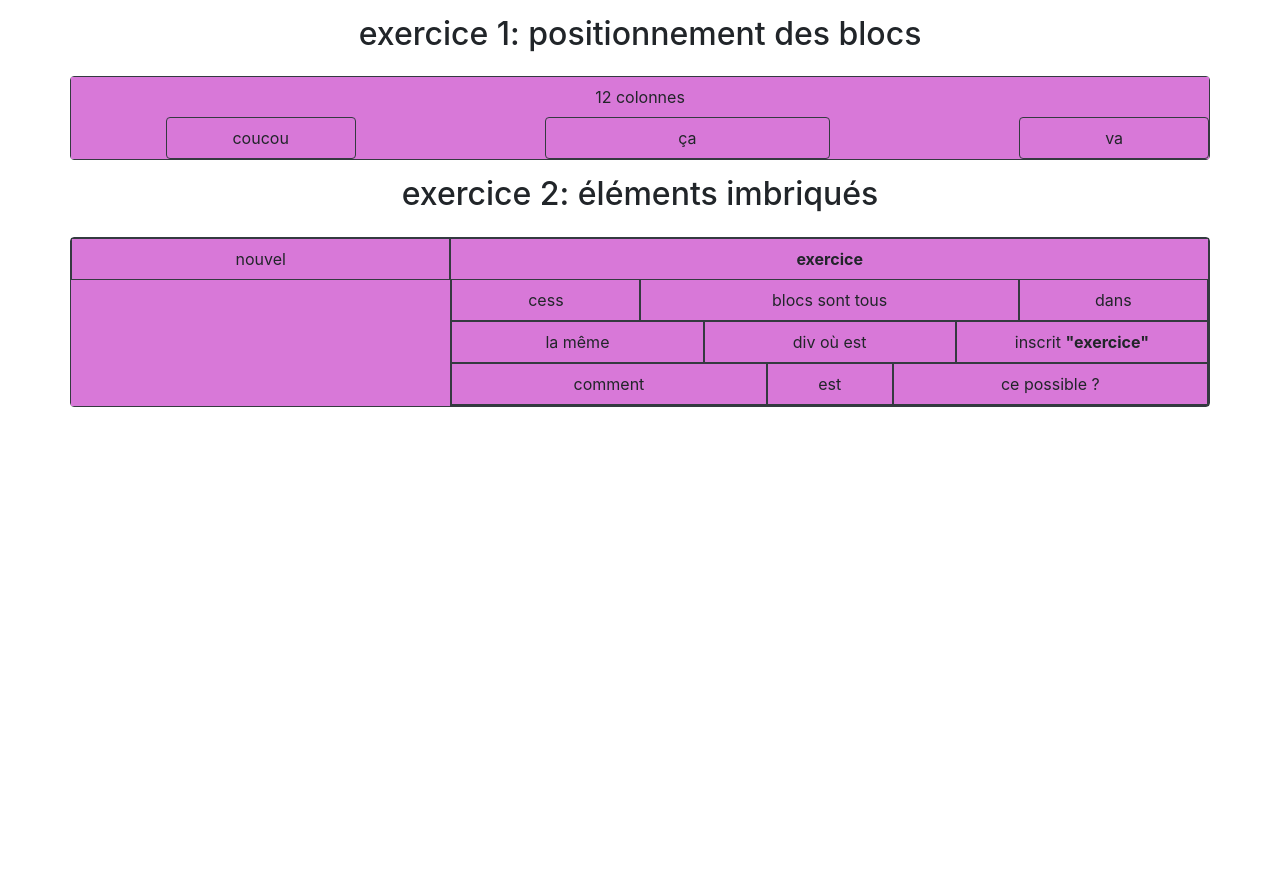
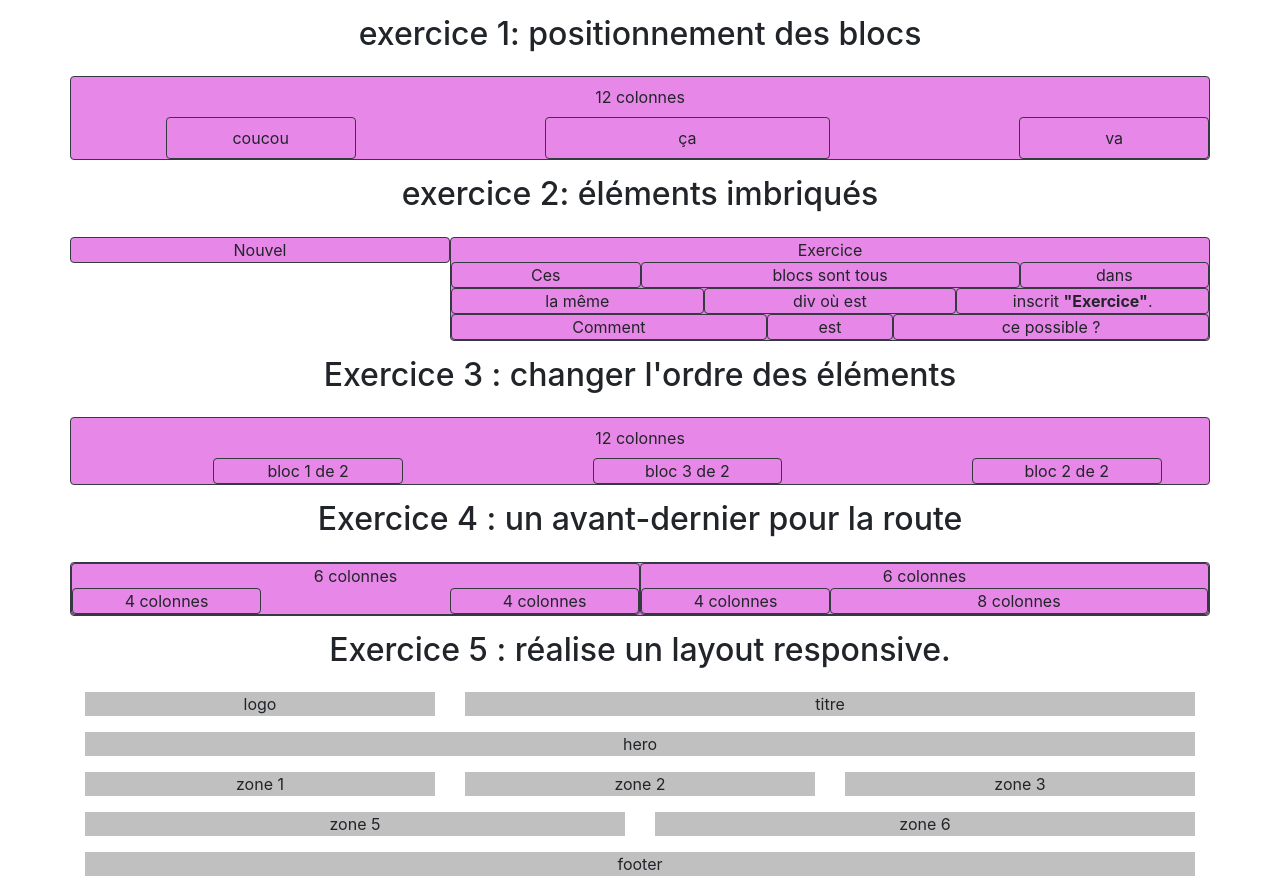
Before and after one commit to samuel-leonard/bootstrap, a plain HTML site: page index.html in a window 1280 px wide. Before the commit the page ends 800 px from the top, so only its background shows below. Drawn offline with nearby package versions, Linux system fonts and the light colour scheme.

Commit message:
fin de l'exercice bootstrap

```diff
--- a/default.css
+++ b/default.css
@@ -1,5 +1,5 @@
 .container{
-    text-align:center;
+    text-align:center;s
 
 }
 
@@ -8,6 +8,11 @@ h2{
     padding:15px;
 
 }
-.row{
-    background-color: rgb(216, 120, 216);
+
+.bg-mauve {
+    background-color: #e787e7;
+  }
+
+p{
+    background:silver;
 }
--- a/index.html
+++ b/index.html
@@ -11,7 +11,7 @@
 <body>
     <h2>exercice 1: positionnement des blocs</h2>
 
-    <div class="container border border-dark rounded">
+    <div class="container border border-dark rounded bg-mauve">
         <div class="row justify-content-md-center">
             <div class="col-justify-content-md-center py-2">12 colonnes</div>
         </div>
@@ -25,32 +25,103 @@
 
     <h2>exercice 2: éléments imbriqués</h2>
 
-    <div class="main container border border-dark rounded">
+    <div class="container text-center">
         <div class="row">
-            <div class="col-md-4 py-2 border border-dark h-25 d-inline-block">nouvel</div>
-            <div class="col-md-8  border border-dark">
-                <div class="col-md-12 py-2"><b>exercice</b></div>
+            <div class="col-md-4" >
+                <div class="row border border-dark rounded bg-mauve">
+                        <div class="col">Nouvel</div>
+                </div>
+            </div>
+            <div class="col-md-8 border border-dark rounded bg-mauve">Exercice
+                <div class="row">
+                    <div class="col-3 border border-dark rounded">Ces</div>
+                    <div class="col-6 border border-dark rounded">blocs sont tous</div>
+                    <div class="col-3 border border-dark rounded">dans</div>
+                    </div>
+                <div class="row">
+                    <div class="col-4 border border-dark rounded">la même</div>
+                    <div class="col-4 border border-dark rounded">div où est</div>
+                    <div class="col-4 border border-dark rounded">inscrit <strong>"Exercice"</strong>.</div>
+                </div>
                     <div class="row">
-                        <div class="col-md-3 py-2 border border-dark">cess</div>
-                        <div class="col-md-6 py-2 border border-dark">blocs sont tous</div>
-                        <div class="col-md-3 py-2 border border-dark">dans</div>
+                        <div class="col-5 border border-dark rounded">Comment</div>
+                        <div class="col-2 border border-dark rounded">est</div>
+                        <div class="col-5 border border-dark rounded">ce possible ?</div>
+                    </div>
+            </div>
+        </div>
+    </div>
+
+
+    <h2>Exercice 3 : changer l'ordre des éléments</h2>
+
+    <div class="container border border-dark rounded bg-mauve">
+        <div class="row justify-content-md-center">
+            <div class="col-justify-content-md-center py-2">12 colonnes</div>
+        </div>
+
+        <div class="row justify-content-center">
+            <div class="col-md-2 offset-md-1 border border-dark rounded">bloc 1 de 2</div>
+            <div class="col-md-2 offset-md-2 border border-dark rounded order-2">bloc 2 de 2</div>
+            <div class="col-md-2 offset-md-2 border border-dark rounded">bloc 3 de 2</div>
+        </div>
+    </div>
+
+    <h2>Exercice 4 : un avant-dernier pour la route</h2>
+
+
+        <div class="container border border-dark rounded text-center bg-mauve">
+                <div class="row">
+                    <div class="col-md-6 border border-dark rounded">6 colonnes
+                            <div class="row">
+                                <div class="col-md-4 border border-dark rounded">4 colonnes</div>
+                                <div class="col-md-4 offset-4 border border-dark rounded ">4 colonnes</div>
+                            </div>
                     </div>
 
-                    <div class="row">
-                        <div class="col-md-4 py-2 border border-dark">la même</div>
-                        <div class="col-md-4 py-2 border border-dark">div où est</div>
-                        <div class="col-md-4 py-2 border border-dark">inscrit <b>"exercice"</b></div>
-                    </div>
-
-                    <div class="row pb-0">
-                        <div class="col-md-5 py-2 border border-dark">comment</div>
-                        <div class="col-md-2 py-2 border border-dark">est</div>
-                        <div class="col-md-5 py-2 border border-dark">ce possible ?</div>
+                    <div class="col-md-6 border border-dark rounded">6 colonnes
+                            <div class="row">
+                                <div class="col-md-4 border border-dark rounded">4 colonnes</div>
+                                <div class="col-md-8 border border-dark rounded">8 colonnes</div>
+                            </div>
                     </div>
                 </div>
+        </div>
 
-            </div>
+    <h2>Exercice 5 : réalise un layout responsive.</h2>
+
+    <div class="container text-center">
+        <div class="row">
+                <div class="col-4  "><p>logo</p></div>
+                <div class="col-8"><p>titre</p></div>
+
+                <div class="col-12"><p>hero</p></div>
+
+                <div class="col-4"><p>zone 1</p></div>
+                <div class="col-4"><p>zone 2</p></div>
+                <div class="col-4"><p>zone 3</p></div>
+
+                <div class="col-6"><p>zone 5</p></div>
+                <div class="col-6"><p>zone 6</p></div>
+
+                <div class="col-12"><p>footer</p></div>
+
+
+
+
+
+        </div>
     </div>
+
+
+
+
+
+
+
+
+
+
 
 
     <script src="https://code.jquery.com/jquery-3.4.1.slim.min.js" integrity="sha384-J6qa4849blE2+poT4WnyKhv5vZF5SrPo0iEjwBvKU7imGFAV0wwj1yYfoRSJoZ+n" crossorigin="anonymous"></script>
```
Also changed, not shown: 1 other file.
